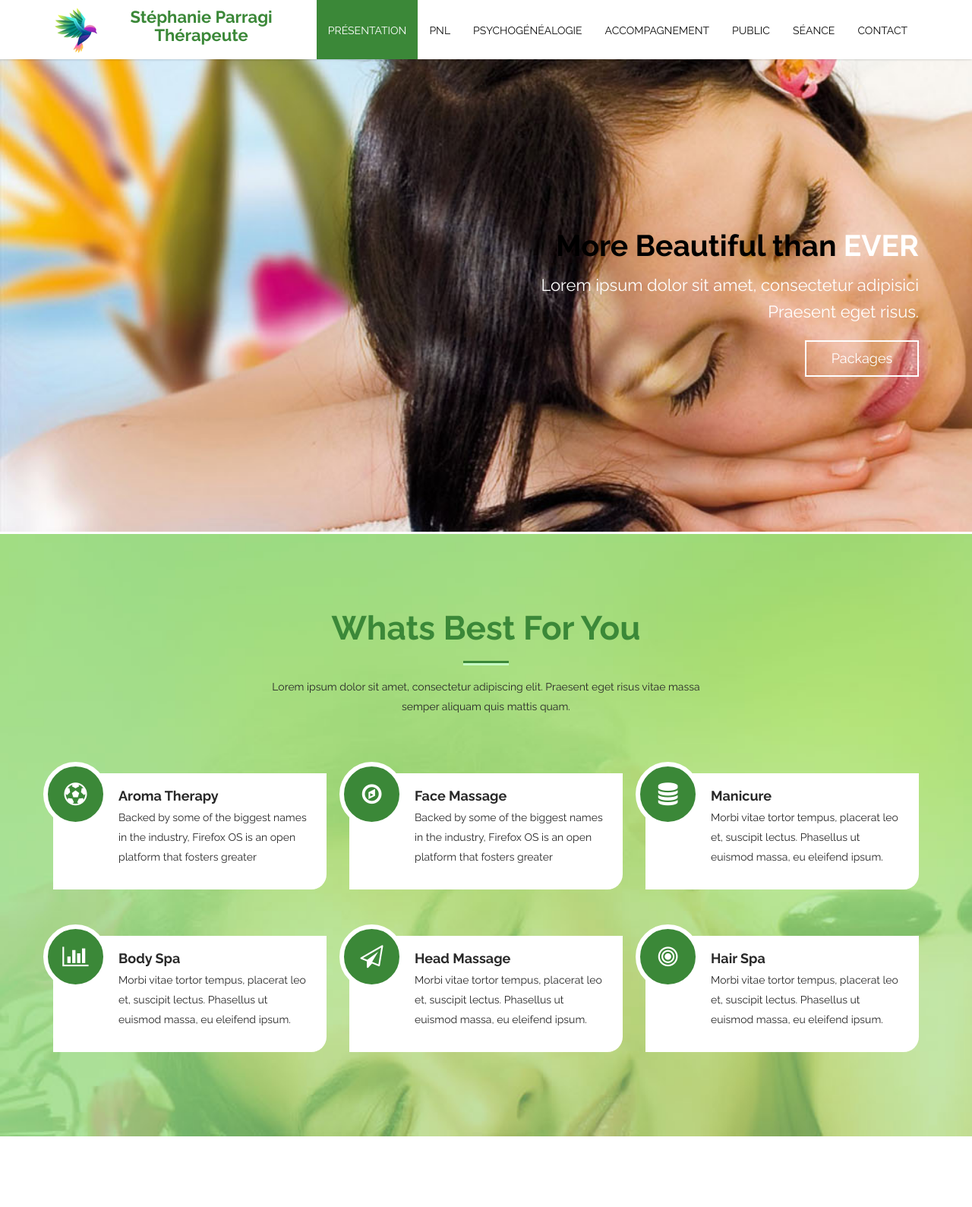
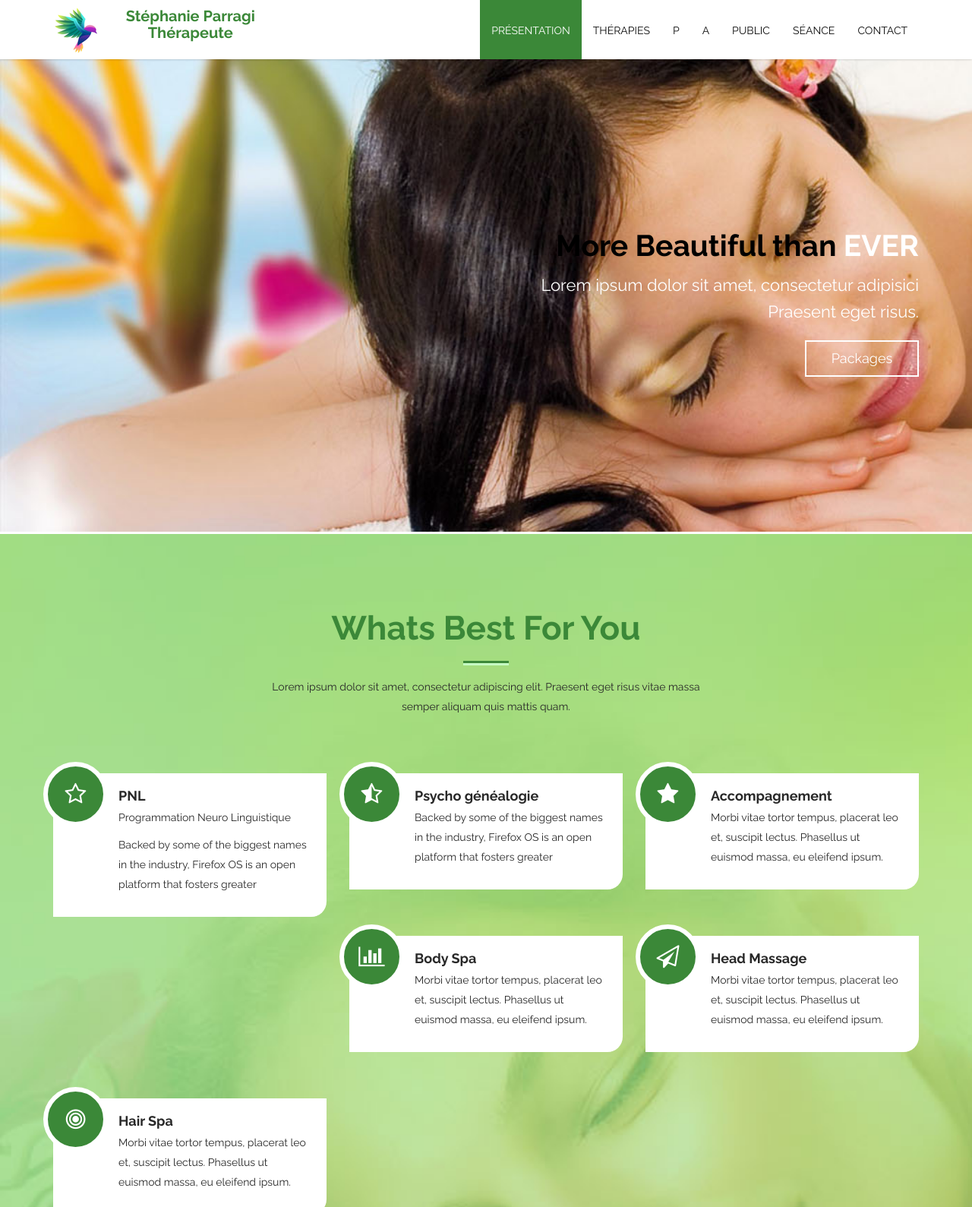
Before and after one commit to sptherapeute/sptherapeute.github.io, a plain HTML site: page index.html in a window 1280 px wide. Shown: the top 1589 px of the page at 76% size. Drawn offline with Linux system fonts and the light colour scheme.

Commit message:
Modif logos

```diff
--- a/css/styles.css
+++ b/css/styles.css
@@ -51,7 +51,7 @@ hr {
   background-image: -ms-linear-gradient(4deg, #2caab3 0%, #2c8cb3 100%);
 }
 .header-title {
-  font-size: 22px;
+  font-size: 20px;
   color: #3B8838;
   position: relative;
   padding-bottom: 2px;
--- a/index.html
+++ b/index.html
@@ -37,9 +37,9 @@
                 <div class="collapse navbar-collapse navbar-right">
                     <ul class="nav navbar-nav">
                         <li class="scroll active"><a href="#home">Présentation</a></li>
-                        <li class="scroll"><a href="#services">PNL</a></li>
-                        <li class="scroll"><a href="#about">Psychogénéalogie</a></li>
-                        <li class="scroll"><a href="#our-team">Accompagnement</a></li>
+                        <li class="scroll"><a href="#services">Thérapies</a></li>
+                        <li class="scroll"><a href="#about">P</a></li>
+                        <li class="scroll"><a href="#our-team">A</a></li>
 						<li class="scroll"><a href="#portfolio">Public</a></li>
                         <li class="scroll"><a href="#pricing">Séance</a></li>
                         <li class="scroll"><a href="#contact-us">Contact</a></li>
@@ -77,10 +77,11 @@
                     <div class="col-md-4 col-sm-6 wow fadeInUp" data-wow-duration="300ms" data-wow-delay="0ms">
                         <div class="media service-box">
                             <div class="pull-left">
-                                <i class="fa fa-futbol-o"></i>
+                                <i class="fa fa-star-o"></i>
                             </div>
                             <div class="media-body">
-                                <h4 class="media-heading">Aroma Therapy</h4>
+                                <h4 class="media-heading">PNL</h4>
+                                <p>Programmation Neuro Linguistique</p>
                                 <p>Backed by some of the biggest names in the industry, Firefox OS is an open platform that fosters greater</p>
                             </div>
                         </div>
@@ -89,10 +90,10 @@
                     <div class="col-md-4 col-sm-6 wow fadeInUp" data-wow-duration="300ms" data-wow-delay="100ms">
                         <div class="media service-box">
                             <div class="pull-left">
-                                <i class="fa fa-compass"></i>
+                                <i class="fa fa-star-half-o"></i>
                             </div>
                             <div class="media-body">
-                                <h4 class="media-heading">Face Massage</h4>
+                                <h4 class="media-heading">Psycho généalogie</h4>
                                 <p>Backed by some of the biggest names in the industry, Firefox OS is an open platform that fosters greater</p>
                             </div>
                         </div>
@@ -101,10 +102,10 @@
                     <div class="col-md-4 col-sm-6 wow fadeInUp" data-wow-duration="300ms" data-wow-delay="200ms">
                         <div class="media service-box">
                             <div class="pull-left">
-                                <i class="fa fa-database"></i>
+                                <i class="fa fa-star"></i>
                             </div>
                             <div class="media-body">
-                                <h4 class="media-heading">Manicure</h4>
+                                <h4 class="media-heading">Accompagnement</h4>
                                 <p>Morbi vitae tortor tempus, placerat leo et, suscipit lectus. Phasellus ut euismod massa, eu eleifend ipsum.</p>
                             </div>
                         </div>
```
Also changed, not shown: 1 other file.
